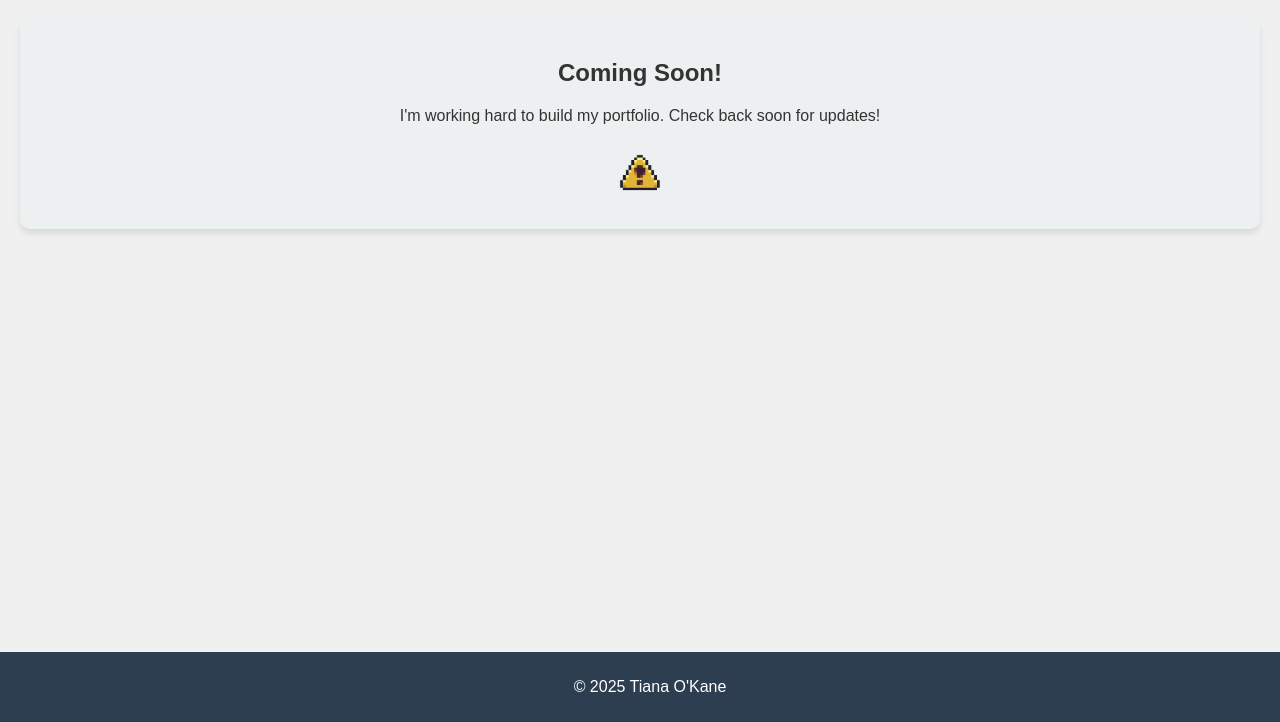
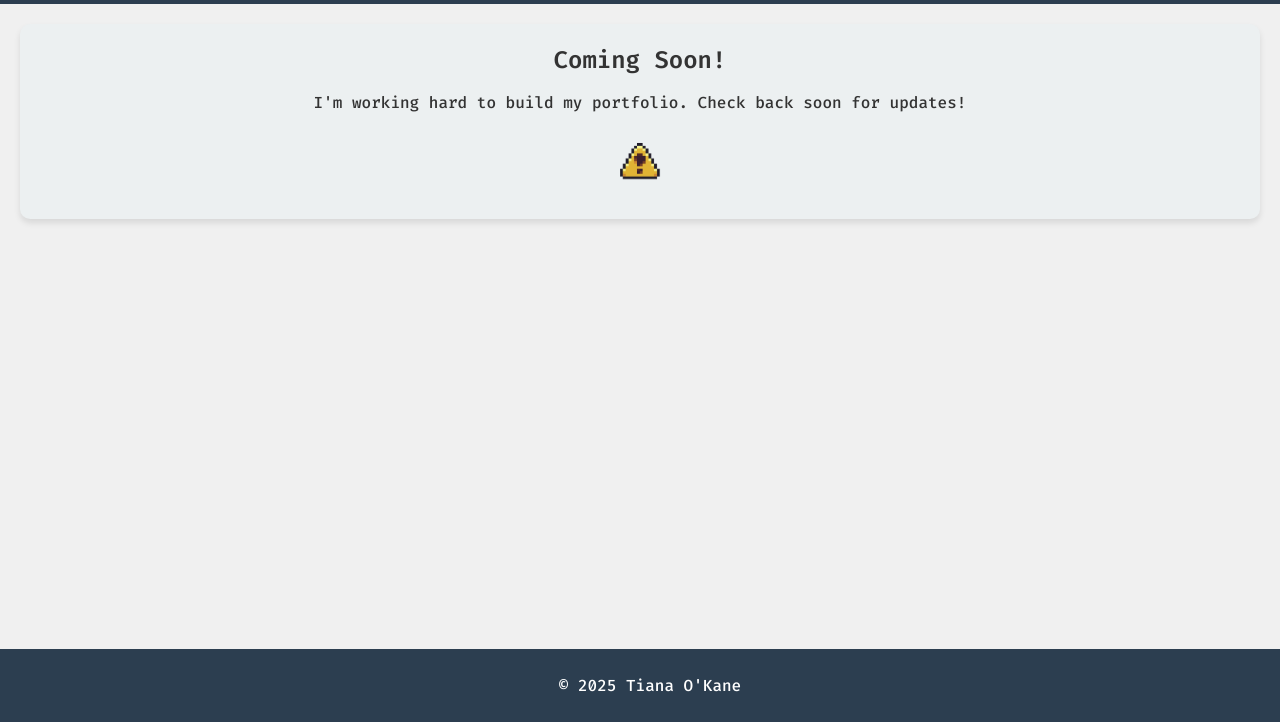
Before and after one commit to tianaokane/tianaokane.github.io, a plain HTML site: page index.html in a window 1280 px wide. Shown: the part 78-800 px from the top of the page. Drawn offline with Linux system fonts and the light colour scheme.

Commit message:
Added Fira Code variable font for dynamic weight adjustments

```diff
--- a/index.html
+++ b/index.html
@@ -3,7 +3,7 @@
 <head>
     <meta charset="UTF-8">
     <meta name="viewport" content="width=device-width, initial-scale=1.0">
-    <title>Your Name | Portfolio</title>
+    <title>Tiana O'Kane | Portfolio</title>
     <link rel="stylesheet" href="style.css">
 </head>
 <body>
--- a/style.css
+++ b/style.css
@@ -1,6 +1,7 @@
 /* General Body Style */
 body {
-    font-family: Arial, sans-serif;
+    font-family: 'Fira Code', monospace;
+    font-weight: 400; /* Regular weight */
     margin: 0;
     padding: 0;
     background-color: #f0f0f0;
@@ -15,7 +16,25 @@ header {
 }
 
 h1 {
+    font-family: 'Fira Code', monospace;
+    font-weight: 700; /* Bold weight */
     margin: 0;
+}
+
+h2 {
+font-family: 'Fira Code', monospace;
+    font-weight: 600; /* Semi-bold weight */
+    margin: 0;
+}
+
+h3 {
+    font-family: 'Fira Code', monospace;
+    font-weight: 300; /* Light weight */
+}
+
+p {
+    font-family: 'Fira Code', monospace;
+    font-weight: 500; /* Medium weight */
 }
 
 main {
@@ -44,6 +63,14 @@ main {
     100% { transform: translateY(-10px); }
 }
 
+/* Load the Variable Font */
+@font-face {
+    font-family: 'Fira Code';
+    src: url('fonts/FiraCode-VariableFont_wght.ttf') format('truetype');
+    font-weight: 100 900; /* Defines the weight range from 100 (lightest) to 900 (boldest) */
+    font-style: normal;
+}
+
 footer {
     background-color: #2c3e50;
     color: white;
```
Also changed, not shown: fonts/FiraCode-VariableFont_wght.ttf (added).
